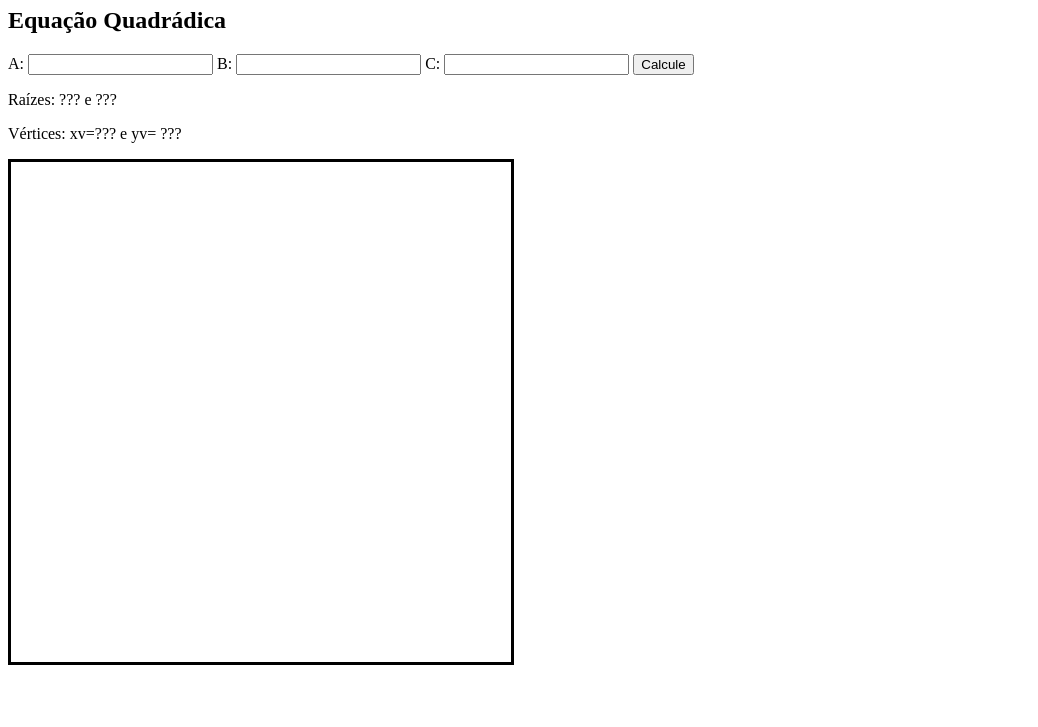
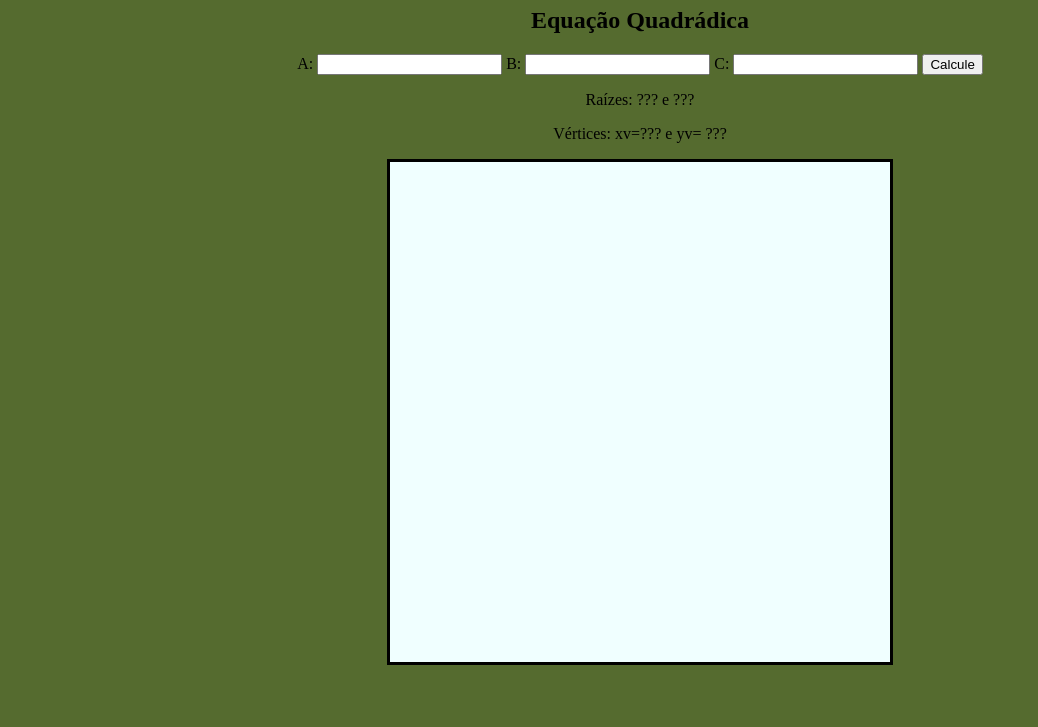
Before and after one commit to amaral220x/drawFuncQuad, a plain HTML site: page index.html in a window 1280 px wide. Shown: the part 73-800 px from the top of the page, without its empty margins (0-1038 px from the left). Drawn offline with Linux system fonts and the light colour scheme.

Commit message:
Terminando de estilizar

```diff
--- a/main.css
+++ b/main.css
@@ -1,3 +1,10 @@
+*{
+    text-align: center;
+}
 #tela{
     border: 3px solid black;
+    background-color: azure;
 }
+body{
+    background-color: darkolivegreen;
+}
```
Also changed, not shown: index.html (line endings or trailing spaces).
